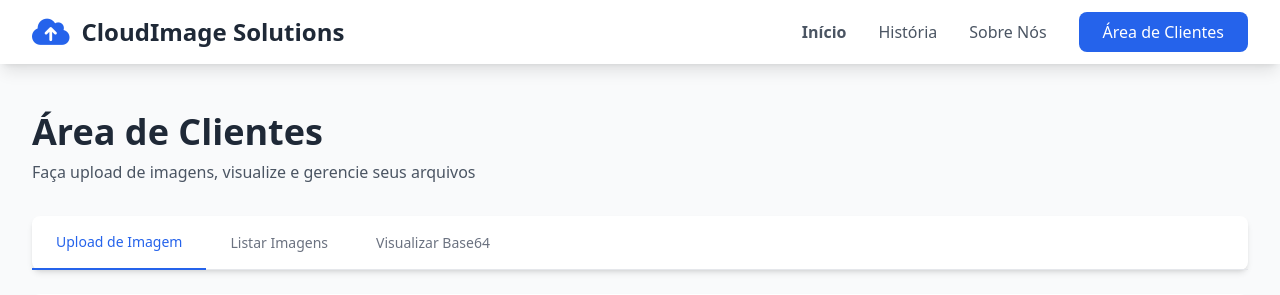
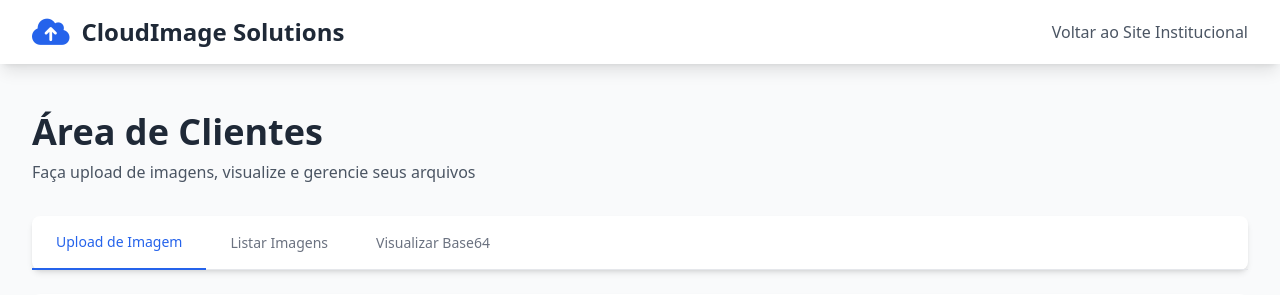
Before and after one commit to lucasespina/projeto_cloud, a Flask app: page / in a window 1280 px wide. Shown: the top 295 px of the page. Run offline with Flask 3, Linux system fonts and the light colour scheme; some libraries are stand-ins or nearby versions.

Commit message:
Update clientes.html to modify navigation links; replace client area link with a link to the institutional site.

```diff
--- a/templates/clientes.html
+++ b/templates/clientes.html
@@ -18,10 +18,9 @@
                     <span class="text-2xl font-bold text-gray-800">CloudImage Solutions</span>
                 </div>
                 <div class="flex items-center space-x-8">
-                    <a href="index.html" class="text-gray-600 hover:text-blue-600 transition">Início</a>
-                    <a href="historia.html" class="text-gray-600 hover:text-blue-600 transition">História</a>
-                    <a href="sobre.html" class="text-gray-600 hover:text-blue-600 transition">Sobre Nós</a>
-                    <a href="http://alb-api-projeto-1577545495.us-east-2.elb.amazonaws.com/" class="bg-blue-600 text-white px-6 py-2 rounded-lg hover:bg-blue-700 transition">Área de Clientes</a>
+                    <a href="http://projetocloudkitw.s3-website.us-east-2.amazonaws.com/" class="text-gray-600 hover:text-blue-600 transition">
+                        Voltar ao Site Institucional
+                    </a>
                 </div>
             </div>
         </div>
```
